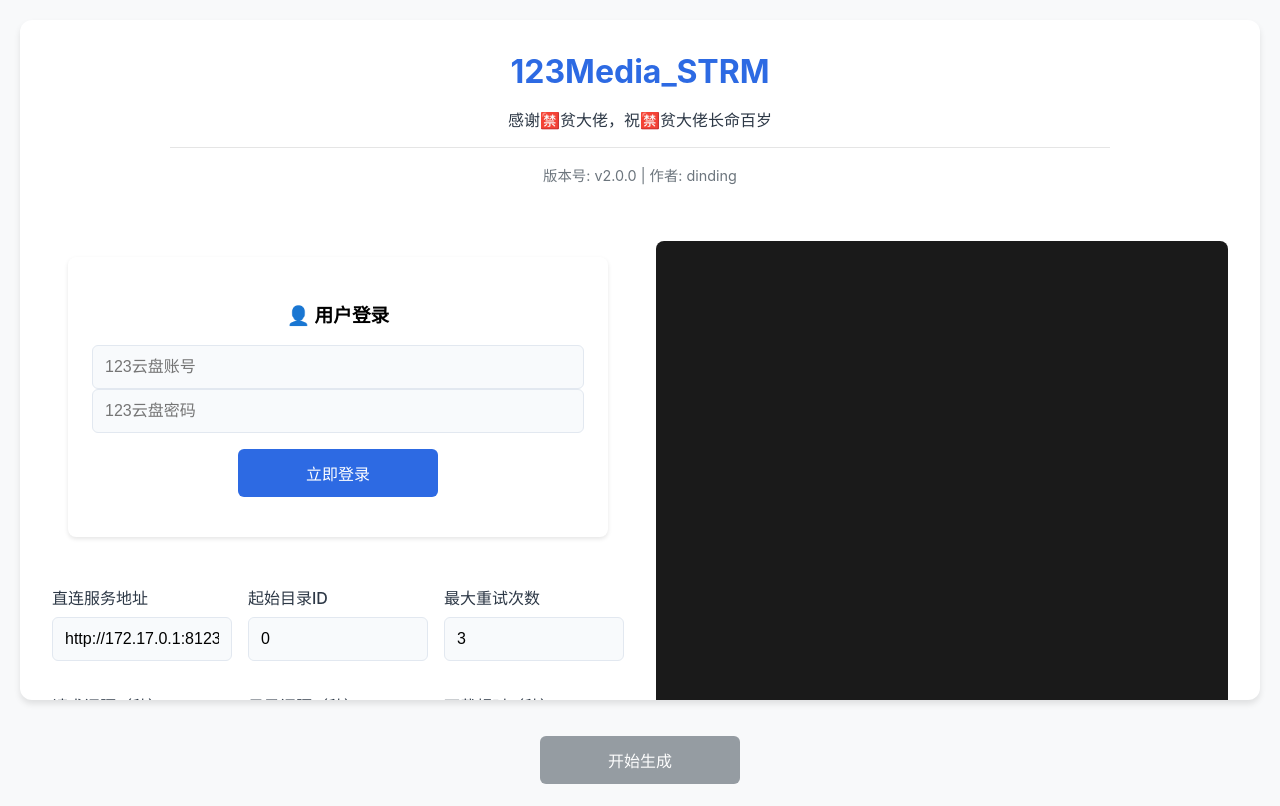
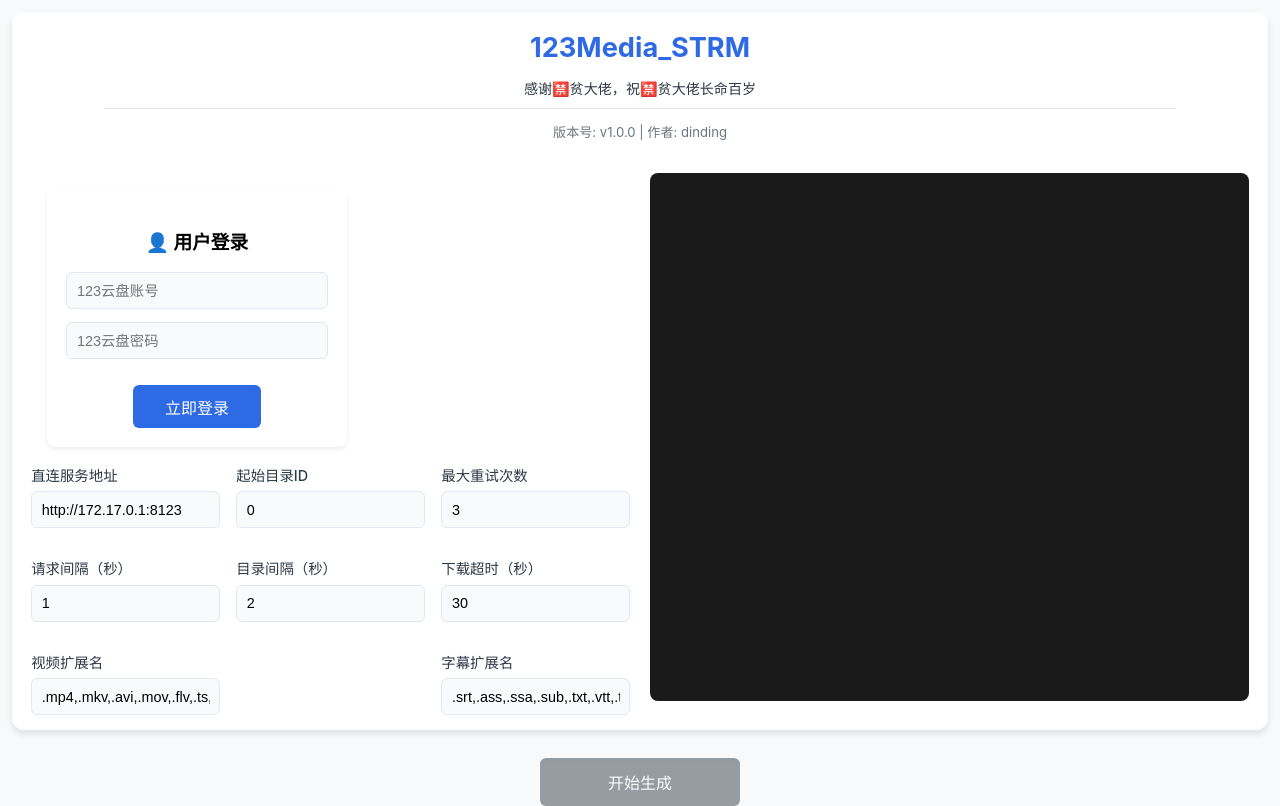
Before and after one commit to DinDing1/123BOT, a Flask app: page / in a window 1280 px wide. Before the commit the page ends 784 px from the top, so only its background shows below. Run offline with Flask 3, Linux system fonts and the light colour scheme.

Commit message:
Update index.html

```diff
--- a/templates/index.html
+++ b/templates/index.html
@@ -19,57 +19,58 @@
             height: 100vh;
             display: flex;
             flex-direction: column;
+            min-height: 720px;
         }
 
         .container {
             flex: 1;
-            margin: 20px;
+            margin: 12px;
             background: white;
             border-radius: 12px;
             box-shadow: 0 4px 6px rgba(0, 0, 0, 0.1);
-            padding: 2rem;
+            padding: 1.2rem;
             display: grid;
             grid-template-areas:
                 "header header"
                 "user-area log-panel"
                 "config-panel log-panel";
             grid-template-columns: 1fr 1fr;
-            grid-template-rows: auto 1fr 2fr;
-            gap: 2rem;
-            max-height: 90vh;
+            grid-template-rows: auto auto 1fr;
+            gap: 1.2rem;
+            min-height: 680px;
             overflow: hidden;
         }
 
         .header {
             grid-area: header;
             text-align: center;
-            margin-bottom: 1.5rem;
+            margin-bottom: 0.8rem;
         }
 
         .logo {
             color: var(--primary-color);
-            font-size: 2rem;
+            font-size: 1.7rem;
             font-weight: bold;
-            margin-bottom: 0.5rem;
+            margin-bottom: 0.2rem;
         }
 
         .header p {
             color: var(--text-color);
-            font-size: 1rem;
-            margin-bottom: 1rem;
+            font-size: 0.88rem;
+            margin-bottom: 0.6rem;
         }
 
         .header .divider {
-            width: 80%;
+            width: 88%;
             height: 1px;
             background: rgba(0, 0, 0, 0.1);
-            margin: 1rem auto;
+            margin: 0.6rem auto;
         }
 
         .header .version {
             color: #6c757d;
-            font-size: 0.9rem;
-            margin-top: 1rem;
+            font-size: 0.82rem;
+            margin-top: 0.8rem;
         }
 
         .user-area {
@@ -78,34 +79,41 @@
             grid-template-columns: 1fr;
             gap: 1rem;
             padding: 1rem;
+            min-height: 240px;
+            width: 50%;
         }
 
         .login-form, .user-info {
             background: white;
-            padding: 1.5rem;
+            padding: 1.2rem;
             border-radius: 8px;
-            box-shadow: 0 2px 4px rgba(0,0,0,0.1);
+            box-shadow: 0 2px 4px rgba(0,0,0,0.08);
+            height: auto;
             display: flex;
             flex-direction: column;
-            align-items: center;
+            align-items: center; /* 内容居中 */
         }
 
-        .user-info {
-            text-align: center; /* 用户信息居中 */
+        .login-form input {
+            margin-bottom: 0.8rem;
+            width: 100%; /* 输入框宽度占满容器 */
+        }
+
+        .login-form button {
+            margin: 0.8rem 0 0; /* 调整按钮间距 */
+            width: auto; /* 按钮宽度自适应 */
+            padding: 0.6rem 2rem; /* 增加按钮左右内边距 */
         }
 
         .user-info div {
-            margin: 0.8rem 0; /* 增加行间距 */
-            font-size: 0.9rem;
-            display: flex;
-            align-items: center;
-            gap: 0.5rem;
+            margin: 0.4rem 0;
+            font-size: 0.85rem;
         }
 
         .config-panel {
             grid-area: config-panel;
             display: grid;
-            grid-template-columns: repeat(3, 1fr);
+            grid-template-columns: repeat(3, minmax(0, 1fr));
             gap: 1rem;
             align-content: start;
         }
@@ -115,33 +123,39 @@
         }
 
         .form-group {
-            margin-bottom: 1rem;
+            margin-bottom: 0.8rem;
             min-width: 0;
         }
 
-        /* 扩展名输入框对齐 */
+        .form-group.extension-group {
+            grid-column: span 1;
+        }
         .form-group.extension-group:first-child {
             grid-column: 1 / 2;
         }
         .form-group.extension-group:last-child {
             grid-column: 3 / 4;
         }
+        .form-group.extension-group input {
+            width: 100%;
+        }
 
         label {
             display: block;
-            margin-bottom: 0.5rem;
+            margin-bottom: 0.4rem;
             font-weight: 500;
             color: var(--text-color);
+            font-size: 0.9rem;
         }
 
         input {
-            width: 100%;
-            padding: 0.75rem;
+            padding: 0.6rem;
             border: 1px solid #e2e8f0;
             border-radius: 6px;
-            font-size: 1rem;
+            font-size: 0.9rem;
             background: #f8fafc;
             box-sizing: border-box;
+            width: 100%;
         }
 
         .log-panel {
@@ -150,41 +164,21 @@
             border-radius: 8px;
             padding: 1rem;
             font-family: 'Consolas', monospace;
-            font-size: 0.85rem;
-            line-height: 1.5;
-            height: 70vh;
+            font-size: 0.8rem;
+            line-height: 1.4;
+            height: 62vh;
             overflow-y: auto;
         }
 
         .log-entry {
-            margin: 0.3rem 0;
+            margin: 0.25rem 0;
             word-break: break-all;
-            color: #4ea1ff; /* 日志文字改为蓝色 */
+            color: #4ea1ff;
         }
 
         .log-time {
             color: #6c757d;
-            margin-right: 1rem;
-        }
-
-        .log-process {
-            color: #4ea1ff;
-        }
-
-        .log-success {
-            color: #28a745;
-        }
-
-        .log-file {
-            color: #e9ecef;
-            margin-left: 1.5rem;
-        }
-
-        .log-error {
-            color: #dc3545;
-            background: #2d1d1d;
-            padding: 0.3rem;
-            border-radius: 4px;
+            margin-right: 0.8rem;
         }
 
         button {
@@ -234,7 +228,7 @@
             <div class="logo">123Media_STRM</div>
             <p>感谢🈲贫大佬，祝🈲贫大佬长命百岁</p>
             <div class="divider"></div>
-            <div class="version">版本号: v2.0.0 | 作者: dinding</div>
+            <div class="version">版本号: v1.0.0 | 作者: dinding</div>
         </div>
 
         <div class="user-area">
```
